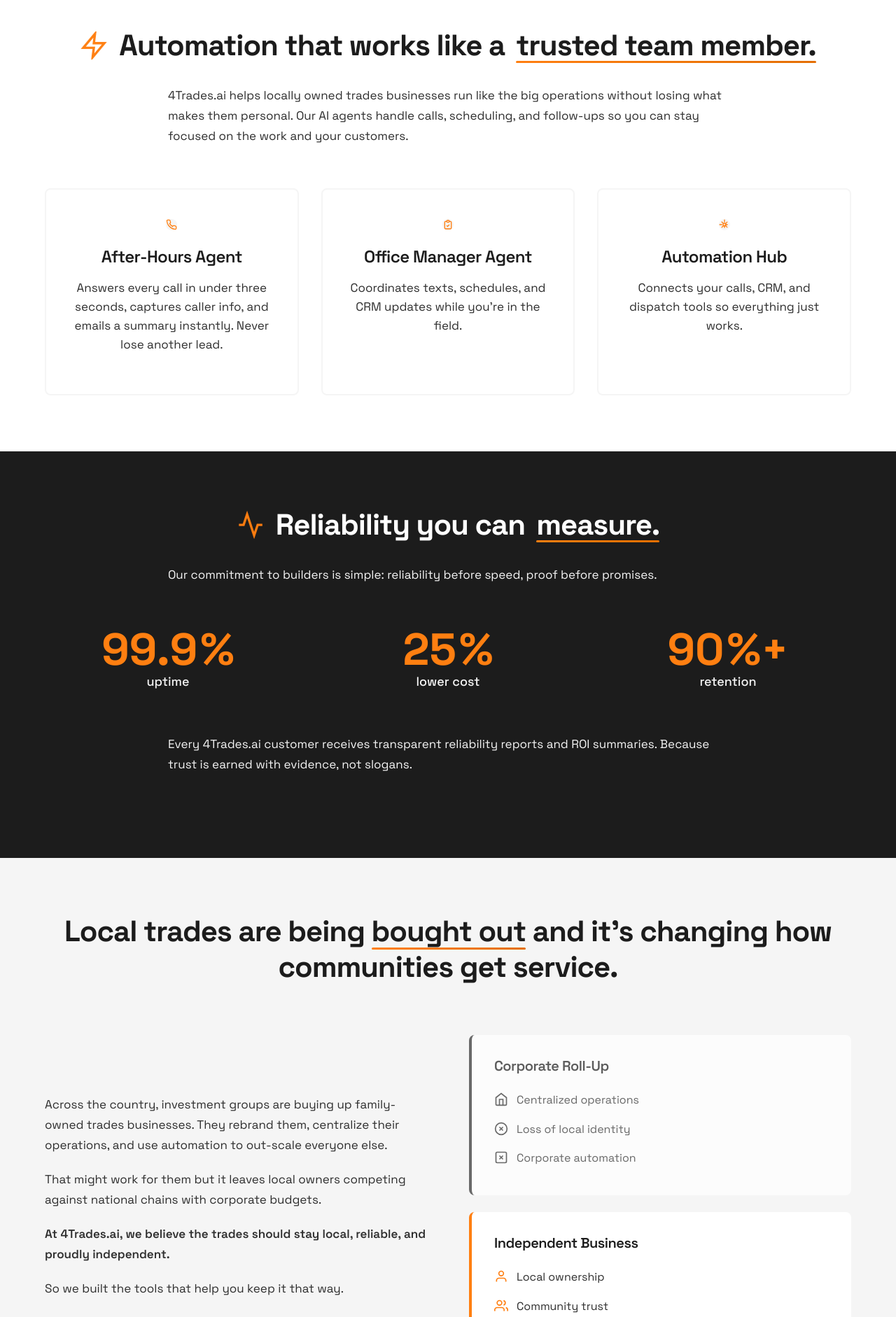
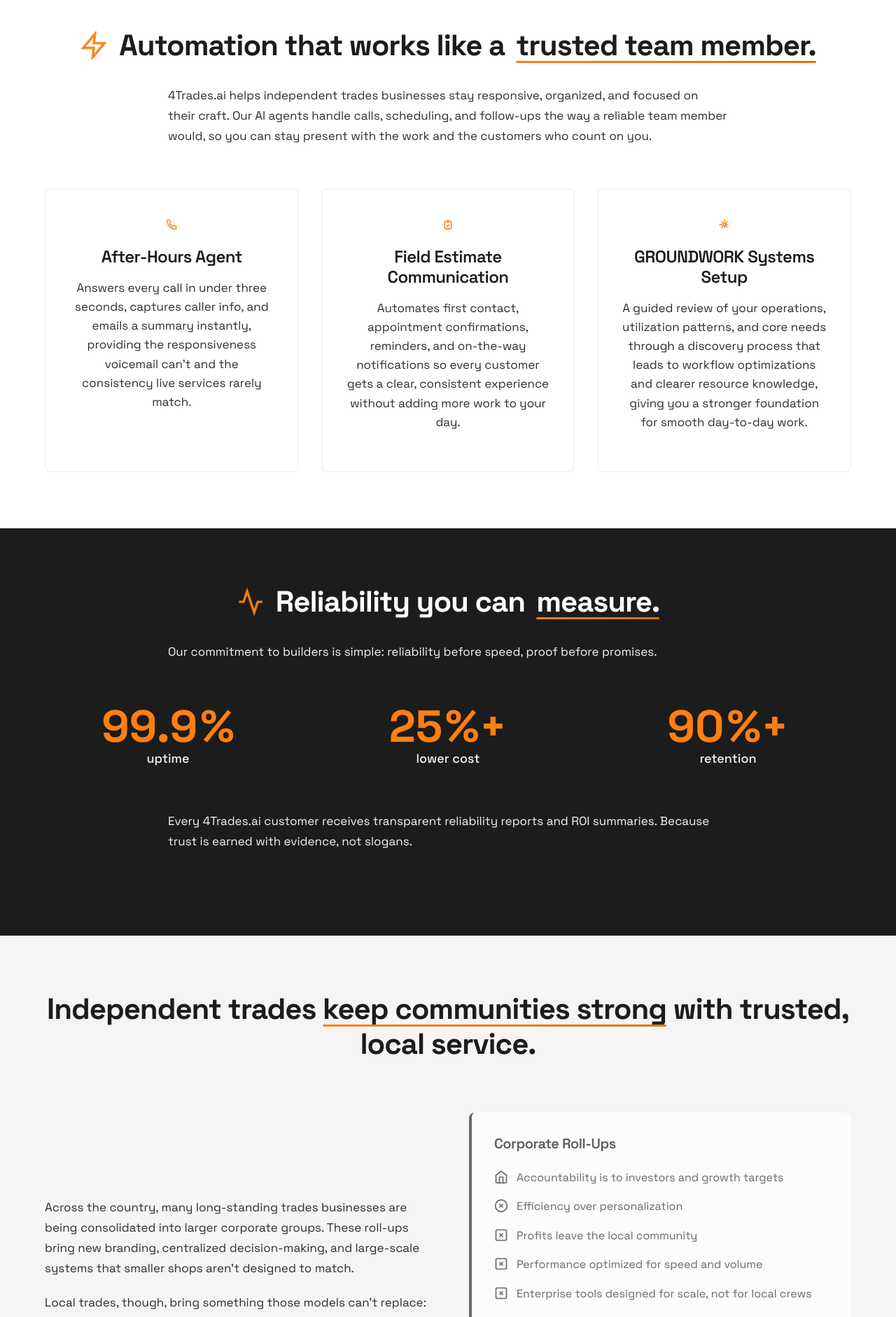
Before and after one commit to dougwhitewolff/4trades-platform, a Next.js app: page / in a window 1280 px wide. Shown: the part 840-2722 px from the top of the page at 70% size. Built offline with nearby package versions, Linux system fonts and the light colour scheme.

Commit message:
content updates 1

```diff
--- a/app/pricing/page.tsx
+++ b/app/pricing/page.tsx
@@ -83,7 +83,7 @@
                     <span>$3 per call beyond 50 calls</span>
                   </div>
 
-                  <a href="https://onboardingaha.4trades.ai/signup" className="plan-cta-button" style={{display: 'block', textDecoration: 'none', textAlign: 'center'}}>Get Started</a>
+                  <a href="https://onboardingaha.4trades.ai/signup" className="plan-cta-button" style={{display: 'block', textDecoration: 'none', textAlign: 'center'}}>Start My Setup</a>
                 </div>
               </div>
 
@@ -135,7 +135,7 @@
                     </div>
                     <div className="feature-item">
                       <CheckCircle2 size={16} className="feature-icon" />
-                      <span>Custom integrations</span>
+                      <span>CRM integrations</span>
                     </div>
                   </div>
 
@@ -144,7 +144,7 @@
                     <span>$3 per call beyond 100 calls</span>
                   </div>
 
-                  <a href="https://onboardingaha.4trades.ai/signup" className="plan-cta-button plan-cta-featured" style={{display: 'block', textDecoration: 'none', textAlign: 'center'}}>Get Started</a>
+                  <a href="https://onboardingaha.4trades.ai/signup" className="plan-cta-button plan-cta-featured" style={{display: 'block', textDecoration: 'none', textAlign: 'center'}}>Start My Setup</a>
                 </div>
               </div>
 
--- a/components/Challenge.tsx
+++ b/components/Challenge.tsx
@@ -11,26 +11,26 @@
     <section className="challenge">
       <div className="container">
         <h2 ref={headerRef} className="section-header">
-          Local trades are being <span className="text-highlight">bought out</span> and it's changing how communities get service.
+        Independent trades <span className="text-highlight">keep communities strong</span> with trusted, local service.
         </h2>
         <div className="challenge-content">
           <div ref={textRef} className="challenge-text">
-            <p>Across the country, investment groups are buying up family-owned trades businesses. They rebrand them, centralize their operations, and use automation to out-scale everyone else.</p>
-            <p>That might work for them but it leaves local owners competing against national chains with corporate budgets.</p>
-            <p><strong>At 4Trades.ai, we believe the trades should stay local, reliable, and proudly independent.</strong></p>
-            <p>So we built the tools that help you keep it that way.</p>
+            <p>Across the country, many long-standing trades businesses are being consolidated into larger corporate groups. These roll-ups bring new branding, centralized decision-making, and large-scale systems that smaller shops aren’t designed to match.</p>
+            <p>Local trades, though, bring something those models can’t replace: relationships, trust, craftsmanship, and a real connection to the community. Owners who live where they work understand their customers in a way national chains never will.</p>
+            <p><strong>At 4Trades.ai, we believe independent trades should stay strong, reliable, and proudly local.</strong></p>
+            <p>So we build tools that help you operate with the clarity, responsiveness, and efficiency needed to compete on your terms while keeping ownership close to home.</p>
           </div>
           <div ref={visualRef} className="challenge-visual">
             <div className="comparison">
               <div className="comparison-item corporate">
-                <h3>Corporate Roll-Up</h3>
+                <h3>Corporate Roll-Ups</h3>
                 <ul>
                   <li>
                     <svg width="20" height="20" viewBox="0 0 24 24" fill="none" stroke="currentColor" strokeWidth="2">
                       <path d="M3 9l9-7 9 7v11a2 2 0 0 1-2 2H5a2 2 0 0 1-2-2z"/>
                       <polyline points="9 22 9 12 15 12 15 22"/>
                     </svg>
-                    Centralized operations
+                    Accountability is to investors and growth targets
                   </li>
                   <li>
                     <svg width="20" height="20" viewBox="0 0 24 24" fill="none" stroke="currentColor" strokeWidth="2">
@@ -38,7 +38,7 @@
                       <line x1="15" y1="9" x2="9" y2="15"/>
                       <line x1="9" y1="9" x2="15" y2="15"/>
                     </svg>
-                    Loss of local identity
+                    Efficiency over personalization
                   </li>
                   <li>
                     <svg width="20" height="20" viewBox="0 0 24 24" fill="none" stroke="currentColor" strokeWidth="2">
@@ -46,19 +46,35 @@
                       <line x1="9" y1="9" x2="15" y2="15"/>
                       <line x1="15" y1="9" x2="9" y2="15"/>
                     </svg>
-                    Corporate automation
+                    Profits leave the local community
+                  </li>
+                  <li>
+                    <svg width="20" height="20" viewBox="0 0 24 24" fill="none" stroke="currentColor" strokeWidth="2">
+                      <rect x="3" y="3" width="18" height="18" rx="2" ry="2"/>
+                      <line x1="9" y1="9" x2="15" y2="15"/>
+                      <line x1="15" y1="9" x2="9" y2="15"/>
+                    </svg>
+                    Performance optimized for speed and volume
+                  </li>
+                  <li>
+                    <svg width="20" height="20" viewBox="0 0 24 24" fill="none" stroke="currentColor" strokeWidth="2">
+                      <rect x="3" y="3" width="18" height="18" rx="2" ry="2"/>
+                      <line x1="9" y1="9" x2="15" y2="15"/>
+                      <line x1="15" y1="9" x2="9" y2="15"/>
+                    </svg>
+                    Enterprise tools designed for scale, not for local crews
                   </li>
                 </ul>
               </div>
               <div className="comparison-item independent">
-                <h3>Independent Business</h3>
+                <h3>Independent Trades</h3>
                 <ul>
                   <li>
                     <svg width="20" height="20" viewBox="0 0 24 24" fill="none" stroke="currentColor" strokeWidth="2">
                       <path d="M20 21v-2a4 4 0 0 0-4-4H8a4 4 0 0 0-4 4v2"/>
                       <circle cx="12" cy="7" r="4"/>
                     </svg>
-                    Local ownership
+                    Accountability is to the community and the customers they personally know
                   </li>
                   <li>
                     <svg width="20" height="20" viewBox="0 0 24 24" fill="none" stroke="currentColor" strokeWidth="2">
@@ -67,13 +83,25 @@
                       <path d="M23 21v-2a4 4 0 0 0-3-3.87"/>
                       <path d="M16 3.13a4 4 0 0 1 0 7.75"/>
                     </svg>
-                    Community trust
+                    Personalization and trust built over years
                   </li>
                   <li>
                     <svg width="20" height="20" viewBox="0 0 24 24" fill="none" stroke="currentColor" strokeWidth="2">
                       <path d="M20.84 4.61a5.5 5.5 0 0 0-7.78 0L12 5.67l-1.06-1.06a5.5 5.5 0 0 0-7.78 7.78l1.06 1.06L12 21.23l7.78-7.78 1.06-1.06a5.5 5.5 0 0 0 0-7.78z"/>
                     </svg>
-                    Personal service
+                    Revenue stays in the local economy
+                  </li>
+                  <li>
+                    <svg width="20" height="20" viewBox="0 0 24 24" fill="none" stroke="currentColor" strokeWidth="2">
+                      <path d="M20.84 4.61a5.5 5.5 0 0 0-7.78 0L12 5.67l-1.06-1.06a5.5 5.5 0 0 0-7.78 7.78l1.06 1.06L12 21.23l7.78-7.78 1.06-1.06a5.5 5.5 0 0 0 0-7.78z"/>
+                    </svg>
+                    Quality, pride, and reputation drive the standard
+                  </li>
+                  <li>
+                    <svg width="20" height="20" viewBox="0 0 24 24" fill="none" stroke="currentColor" strokeWidth="2">
+                      <path d="M20.84 4.61a5.5 5.5 0 0 0-7.78 0L12 5.67l-1.06-1.06a5.5 5.5 0 0 0-7.78 7.78l1.06 1.06L12 21.23l7.78-7.78 1.06-1.06a5.5 5.5 0 0 0 0-7.78z"/>
+                    </svg>
+                    4Trades.ai provides the same operational power in tools built specifically for tradespeople, not IT teams
                   </li>
                 </ul>
               </div>
--- a/components/HowItWorks.tsx
+++ b/components/HowItWorks.tsx
@@ -32,7 +32,7 @@
             </div>
             <div className="step-number">1</div>
             <h3>Start Your Setup</h3>
-            <p>Enter your business details and hours takes less than ten minutes.</p>
+            <p>Enter your business details and hours in under ten minutes.</p>
           </div>
 
           <div ref={step2Ref} className="step">
@@ -46,7 +46,7 @@
             </div>
             <div className="step-number">2</div>
             <h3>Hear Your Agent</h3>
-            <p>We'll show you exactly what your callers experience before you go live.</p>
+            <p>Hear exactly what your callers will experience before you go live.</p>
           </div>
 
           <div ref={step3Ref} className="step">
@@ -57,8 +57,8 @@
               </svg>
             </div>
             <div className="step-number">3</div>
-            <h3>Activate and Relax</h3>
-            <p>Your agent starts answering calls, logging leads, and sending instant summaries.</p>
+            <h3>Activate with Confidence</h3>
+            <p>Your agent answers calls and emails you a clear summary right away.</p>
           </div>
         </div>
 
--- a/components/Proof.tsx
+++ b/components/Proof.tsx
@@ -36,7 +36,7 @@
           <div className="stat" ref={cost.ref}>
             <div className="stat-value">
               <span className="stat-number">{cost.value}</span>
-              <span className="stat-suffix">%</span>
+              <span className="stat-suffix">%+</span>
             </div>
             <div className="stat-label">lower cost</div>
           </div>
--- a/components/Solution.tsx
+++ b/components/Solution.tsx
@@ -19,7 +19,7 @@
           Automation that works like a <span className="text-highlight">trusted team member.</span>
         </h2>
         <p ref={introRef} className="section-intro">
-          4Trades.ai helps locally owned trades businesses run like the big operations without losing what makes them personal. Our AI agents handle calls, scheduling, and follow-ups so you can stay focused on the work and your customers.
+        4Trades.ai helps independent trades businesses stay responsive, organized, and focused on their craft. Our AI agents handle calls, scheduling, and follow-ups the way a reliable team member would, so you can stay present with the work and the customers who count on you.
         </p>
 
         <div className="feature-cards">
@@ -30,7 +30,7 @@
               </svg>
             </div>
             <h3>After-Hours Agent</h3>
-            <p>Answers every call in under three seconds, captures caller info, and emails a summary instantly. Never lose another lead.</p>
+            <p>Answers every call in under three seconds, captures caller info, and emails a summary instantly, providing the responsiveness voicemail can’t and the consistency live services rarely match.</p>
           </div>
 
           <div ref={card2Ref} className="feature-card">
@@ -39,8 +39,8 @@
                 <path d="M9 5H7a2 2 0 0 0-2 2v12a2 2 0 0 0 2 2h10a2 2 0 0 0 2-2V7a2 2 0 0 0-2-2h-2M9 5a2 2 0 0 0 2 2h2a2 2 0 0 0 2-2M9 5a2 2 0 0 1 2-2h2a2 2 0 0 1 2 2m-6 9l2 2 4-4"/>
               </svg>
             </div>
-            <h3>Office Manager Agent</h3>
-            <p>Coordinates texts, schedules, and CRM updates while you're in the field.</p>
+            <h3>Field Estimate Communication</h3>
+            <p>Automates first contact, appointment confirmations, reminders, and on-the-way notifications so every customer gets a clear, consistent experience without adding more work to your day.</p>
           </div>
 
           <div ref={card3Ref} className="feature-card">
@@ -50,8 +50,8 @@
                 <path d="M12 1v6m0 6v6M5.6 5.6l4.2 4.2m4.2 4.2l4.2 4.2M1 12h6m6 0h6M5.6 18.4l4.2-4.2m4.2-4.2l4.2-4.2"/>
               </svg>
             </div>
-            <h3>Automation Hub</h3>
-            <p>Connects your calls, CRM, and dispatch tools so everything just works.</p>
+            <h3>GROUNDWORK Systems Setup</h3>
+            <p>A guided review of your operations, utilization patterns, and core needs through a discovery process that leads to workflow optimizations and clearer resource knowledge, giving you a stronger foundation for smooth day-to-day work.</p>
           </div>
         </div>
       </div>
--- a/components/WhyMatters.tsx
+++ b/components/WhyMatters.tsx
@@ -20,10 +20,10 @@
         </h2>
         <div ref={contentRef} className="why-content">
           <p>
-            Every small trades business that stays independent keeps money, mentorship, and craftsmanship in the community. Our mission is to make sure technology strengthens not replaces that independence.
+          Every local trades business that stays independent keeps money, mentorship, and craftsmanship in the community. That independence deserves tools that help it thrive.
           </p>
           <p>
-            4Trades.ai helps the people who build our homes, fix our systems, and keep our neighborhoods running. Because when you succeed, local life stays strong.
+          4Trades.ai helps the people who build our homes, fix our systems, and keep our neighborhoods running. Your success strengthens the people and places you serve every day.
           </p>
         </div>
       </div>
```
